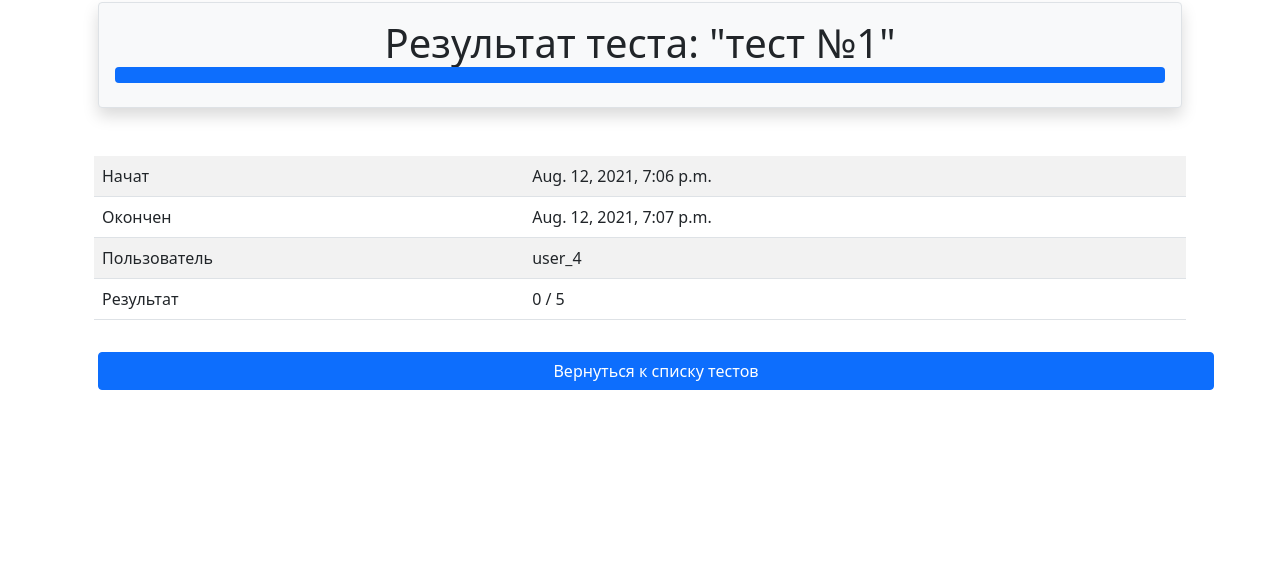
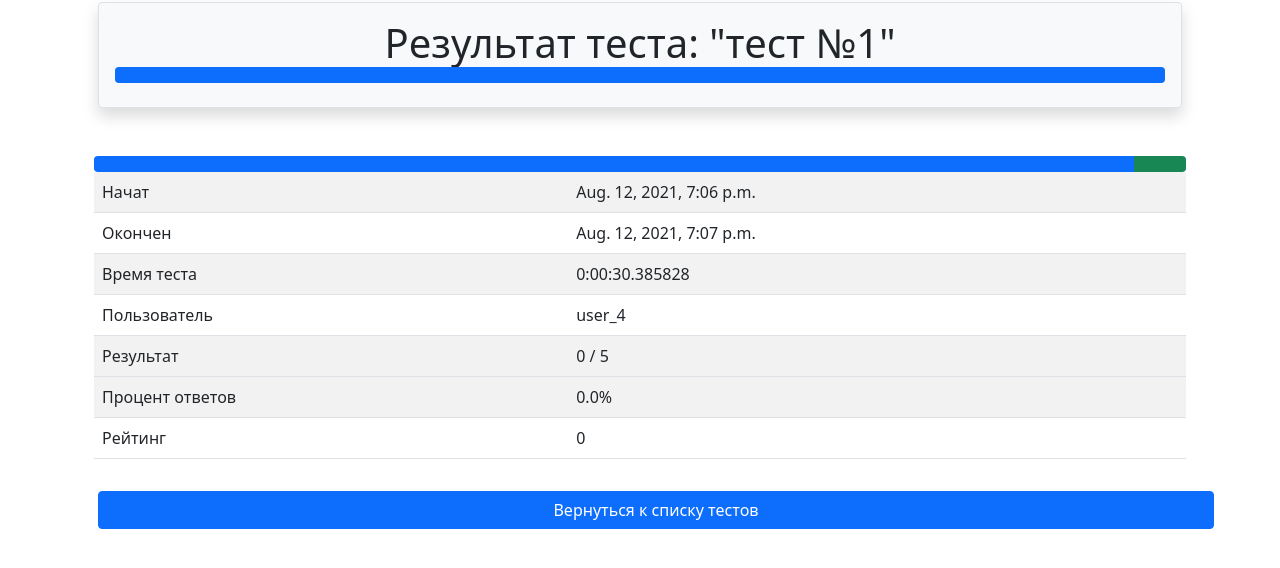
Before and after one commit to GubarSamir/-hillel_quiz, a Django app: page /quizzes/1bb16995-c00f-4bde-a5c7-653080675e0a/results/1bb16995-c00f-4bde-a5c7-653080675e0a/details/ in a window 1280 px wide. Shown: the part 62-630 px from the top of the page. Run offline with Django 3.2, Linux system fonts and the light colour scheme; a user stored in the database is signed in; data comes from the database, SQL or seed files in the repository; both versions use the stored data as it was after the commit.

Commit message:
FixedHW23

```diff
--- a/accounts/models.py
+++ b/accounts/models.py
@@ -16,5 +16,6 @@ class CustomUser(AbstractUser):
     class Meta(AbstractUser.Meta):
         pass
 
+
 class UserRaiting(ModelAdmin):
     readonly_fields = ['raiting']
--- a/quiz/models.py
+++ b/quiz/models.py
@@ -58,6 +58,14 @@ class Result(BaseModel):
     num_correct_answers = models.PositiveSmallIntegerField(default=0)
     num_incorrect_answers = models.PositiveSmallIntegerField(default=0)
 
+
+    def save_raiting(self, *args, **kwargs):
+        super().save(*args, **kwargs)
+        if self.state == Result.STATE.FINISHED:
+            self.user.raiting += self.balls()
+            self.user.save()
+
+
     def update_result(self, order_number, question, selected_choices):
         correct_choice = [choice.is_correct for choice in question.choices.all()]
         correct_answer = True
@@ -72,11 +80,14 @@ class Result(BaseModel):
 
         self.save()
 
+
     def time_of_test(self):
         return self.update_timestamp - self.create_timestamp
 
+
     def success_rate(self):
         return (self.num_correct_answers / (self.num_incorrect_answers + self.num_correct_answers)) * 100
+
 
     def balls(self):
         ball = self.num_correct_answers - self.num_incorrect_answers
--- a/quiz/templates/results/details.html
+++ b/quiz/templates/results/details.html
@@ -27,12 +27,31 @@
                             <td>{{ result.update_timestamp }}</td>
                         </tr>
                         <tr>
+                            <td>Время теста</td>
+                            <td>{{ result.time_of_test }}</td>
+                        </tr>
+                        <tr>
                             <td>Пользователь</td>
                             <td>{{ result.user }}</td>
                         </tr>
                         <tr>
                             <td>Результат</td>
+
                             <td>{{ result.num_correct_answers }} / {{ result.num_incorrect_answers }}</td>
+                        <tr>
+                            <tr>
+                            <td>Процент ответов</td>
+                            <td>{{ result.success_rate }}%</td>
+                        </tr>
+                            <td>Рейтинг</td>
+                            <td>{{ result.balls }}</td>
+                        </tr>
+
+                            <div class="progress">
+
+  <div class="progress-bar" role="progressbar" style="width: 100%" aria-valuenow="15" aria-valuemin="0" aria-valuemax="100"></div>
+  <div class="progress-bar bg-success" role="progressbar" style="width: {{ result.num_incorrect_answers }}%" aria-valuenow="30" aria-valuemin="0" aria-valuemax="100"></div>
+  </div>
                         </tr>
                     </tbody>
               </table>
```
Also changed, not shown: db.sqlite3.
